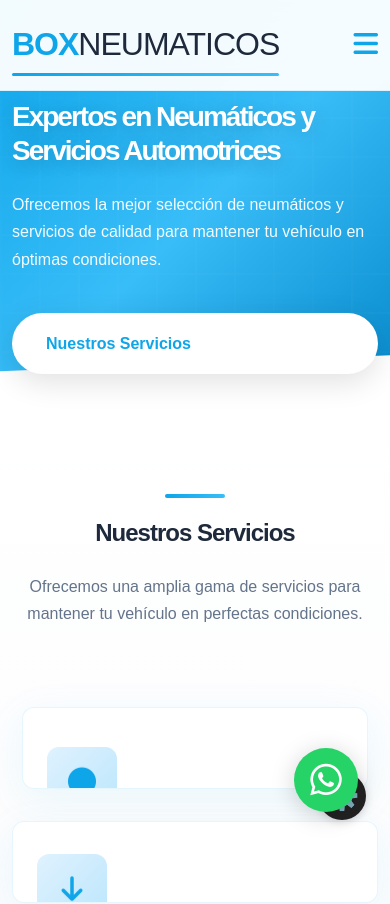
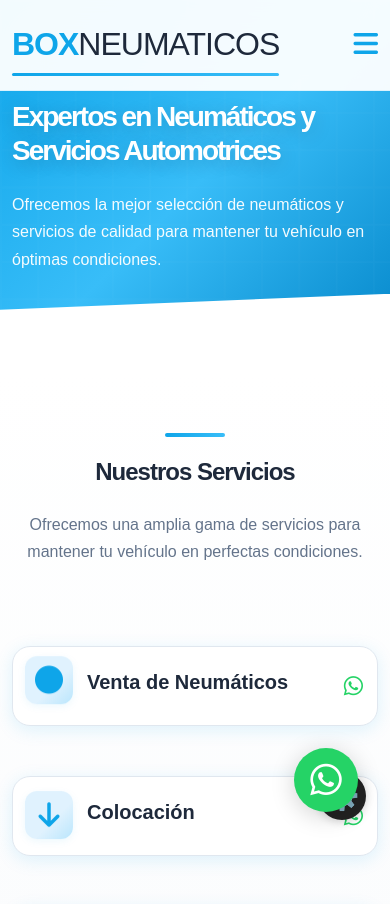
Before and after one commit to benjaluduena/box-catalogo, a Next.js app: page / in a window 390 px wide. Shown: the top 904 px of the page. Built offline with nearby package versions, Linux system fonts and the light colour scheme.

Commit message:
Cambios en version celular

```diff
--- a/src/app/globals.css
+++ b/src/app/globals.css
@@ -1459,41 +1459,46 @@ html {
 }
 
 @media (max-width: 600px) {
-    .catalogo-grid {
-        grid-template-columns: 1fr;
-        gap: 16px;
-        padding: 0 0 24px 0;
-    }
-    .neumatico-card {
-        max-width: 98vw;
-        min-width: 0;
-        border-radius: 16px;
-        padding: 14px 10px 14px 6px;
-        min-height: 110px;
-        box-shadow: 0 2px 10px rgba(14, 165, 233, 0.10);
-        margin: 0 auto;
-        flex-direction: row;
-        align-items: center;
-    }
-    .neumatico-card img {
-        height: 70px !important;
-        min-width: 54px;
-        margin-left: -10px;
-        margin-right: 8px;
-    }
-    .neumatico-card .btn {
-        min-width: 28px;
-        min-height: 28px;
-        width: 28px;
-        height: 28px;
-        font-size: 14px;
-        margin-left: 6px;
-        padding: 4px;
-    }
-    .neumatico-card div[style] {
-        margin-left: 6px !important;
-        gap: 1px !important;
-    }
+  .service-card {
+    min-height: 80px;
+    height: 80px;
+    width: 100% !important;
+    max-width: 340px;
+    margin-left: auto;
+    margin-right: auto;
+    display: flex;
+    align-items: center;
+    justify-content: flex-start;
+    gap: 14px;
+    padding: 0 14px 0 12px;
+    margin-bottom: 18px !important;
+    border-radius: 18px;
+    box-shadow: 0 4px 18px rgba(14, 165, 233, 0.13);
+    border: 1.5px solid #e0e7ef;
+    background: #fff;
+    position: relative;
+  }
+  .service-icon {
+    width: 48px;
+    height: 48px;
+    border-radius: 12px;
+    background: linear-gradient(135deg, #e0f2fe 60%, #bae6fd 100%);
+    display: flex;
+    align-items: center;
+    justify-content: center;
+    margin: 0;
+    box-shadow: 0 2px 8px rgba(14,165,233,0.08);
+    flex-shrink: 0;
+    animation: float 10s ease-in-out infinite;
+  }
+  .hide-mobile {
+    display: none !important;
+  }
+}
+
+@keyframes float {
+  0%, 100% { transform: translateY(0px); }
+  50% { transform: translateY(-8px); }
 }
 
 /* Grilla horizontal para escritorio del catálogo de neumáticos */
--- a/src/components/Brands.jsx
+++ b/src/components/Brands.jsx
@@ -1,6 +1,6 @@
 function Brands() {
   return (
-    <section id="productos" className="brands">
+    <section id="marcas" className="brands">
       <div className="container">
         <div className="section-header">
           <h2>Marcas que Ofrecemos</h2>
--- a/src/components/Header.jsx
+++ b/src/components/Header.jsx
@@ -37,7 +37,7 @@ const Header = () => {
             <ul>
               <li><Link href="/#inicio" scroll={true}>Inicio</Link></li>
               <li><Link href="/#servicios" scroll={true}>Servicios</Link></li>
-              <li><Link href="/#productos" scroll={true}>Productos</Link></li>
+              <li><Link href="/#marcas" scroll={true}>Marcas</Link></li>
               <li><Link href="/#nosotros" scroll={true}>Nosotros</Link></li>
               <li><Link href="/#contacto" scroll={true}>Ubicación</Link></li>
             </ul>
@@ -61,7 +61,7 @@ const Header = () => {
         <ul>
           <li><Link href="/#inicio" scroll={true} onClick={closeMobileMenu}>Inicio</Link></li>
           <li><Link href="/#servicios" scroll={true} onClick={closeMobileMenu}>Servicios</Link></li>
-          <li><Link href="/#productos" scroll={true} onClick={closeMobileMenu}>Productos</Link></li>
+          <li><Link href="/#marcas" scroll={true} onClick={closeMobileMenu}>Marcas</Link></li>
           <li><Link href="/#nosotros" scroll={true} onClick={closeMobileMenu}>Nosotros</Link></li>
           <li><Link href="/#contacto" scroll={true} onClick={closeMobileMenu}>Ubicación</Link></li>
         </ul>
--- a/src/components/Hero.jsx
+++ b/src/components/Hero.jsx
@@ -7,7 +7,7 @@ function Hero() {
           <p>
             Ofrecemos la mejor selección de neumáticos y servicios de calidad para mantener tu vehículo en óptimas condiciones.
           </p>
-          <div className="hero-buttons">
+          <div className="hero-buttons hide-mobile">
             <a href="#servicios" className="btn btn-primary">
               Nuestros Servicios
             </a>
--- a/src/components/Services.jsx
+++ b/src/components/Services.jsx
@@ -1,4 +1,20 @@
+"use client";
+
+import { useEffect, useState } from "react";
+
+function useIsMobile(breakpoint = 600) {
+  const [isMobile, setIsMobile] = useState(false);
+  useEffect(() => {
+    const checkMobile = () => setIsMobile(window.innerWidth <= breakpoint);
+    checkMobile();
+    window.addEventListener("resize", checkMobile);
+    return () => window.removeEventListener("resize", checkMobile);
+  }, [breakpoint]);
+  return isMobile;
+}
+
 function Services() {
+  const isMobile = useIsMobile();
   return (
     <section id="servicios" className="services">
       <div className="container">
@@ -15,7 +31,20 @@ function Services() {
                 <i className="fas fa-circle"></i>
               </div>
               <h3>Venta de Neumáticos</h3>
-              <p>Para autos, camionetas, camiones y el agro.</p>
+              {!isMobile && <p>Para autos, camionetas, camiones y el agro.</p>}
+              {isMobile ? (
+                <a
+                  href="https://wa.me/543573403958?text=Hola%2C%20quisiera%20pedir%20un%20presupuesto%20por%20Venta%20de%20Neum%C3%A1ticos"
+                  target="_blank"
+                  rel="noopener noreferrer"
+                  style={{
+                    display: 'flex', alignItems: 'center', justifyContent: 'flex-end', width: 32, height: 32, marginLeft: 'auto', color: '#25d366', fontSize: 22, background: 'none', border: 'none', boxShadow: 'none', padding: 0
+                  }}
+                  aria-label="WhatsApp"
+                >
+                  <i className="fab fa-whatsapp"></i>
+                </a>
+              ) : (
                 <a
                   href="https://wa.me/543573403958?text=Hola%2C%20quisiera%20pedir%20un%20presupuesto%20por%20Venta%20de%20Neum%C3%A1ticos"
                   target="_blank"
@@ -24,15 +53,31 @@ function Services() {
                 >
                   Presupuesto
                 </a>
+              )}
             </div>
             <div className="service-card">
               <div className="service-icon">
                 <i className="fas fa-arrow-down"></i>
               </div>
               <h3>Colocación</h3>
+              {!isMobile && (
                 <p>
                   Instalación profesional de neumáticos para garantizar seguridad y rendimiento óptimo en tu vehículo.
                 </p>
+              )}
+              {isMobile ? (
+                <a
+                  href="https://wa.me/543573403958?text=Hola%2C%20quisiera%20pedir%20un%20presupuesto%20por%20Colocaci%C3%B3n%20de%20neum%C3%A1ticos"
+                  target="_blank"
+                  rel="noopener noreferrer"
+                  style={{
+                    display: 'flex', alignItems: 'center', justifyContent: 'flex-end', width: 32, height: 32, marginLeft: 'auto', color: '#25d366', fontSize: 22, background: 'none', border: 'none', boxShadow: 'none', padding: 0
+                  }}
+                  aria-label="WhatsApp"
+                >
+                  <i className="fab fa-whatsapp"></i>
+                </a>
+              ) : (
                 <a
                   href="https://wa.me/543573403958?text=Hola%2C%20quisiera%20pedir%20un%20presupuesto%20por%20Colocaci%C3%B3n%20de%20neum%C3%A1ticos"
                   target="_blank"
@@ -41,15 +86,31 @@ function Services() {
                 >
                   Presupuesto
                 </a>
+              )}
             </div>
             <div className="service-card">
               <div className="service-icon">
                 <i className="fas fa-sync-alt"></i>
               </div>
               <h3>Rotación</h3>
+              {!isMobile && (
                 <p>
                   Rotamos tus neumáticos para asegurar un desgaste uniforme y prolongar su vida útil.
                 </p>
+              )}
+              {isMobile ? (
+                <a
+                  href="https://wa.me/543573403958?text=Hola%2C%20quisiera%20pedir%20un%20presupuesto%20por%20Rotaci%C3%B3n%20de%20neum%C3%A1ticos"
+                  target="_blank"
+                  rel="noopener noreferrer"
+                  style={{
+                    display: 'flex', alignItems: 'center', justifyContent: 'flex-end', width: 32, height: 32, marginLeft: 'auto', color: '#25d366', fontSize: 22, background: 'none', border: 'none', boxShadow: 'none', padding: 0
+                  }}
+                  aria-label="WhatsApp"
+                >
+                  <i className="fab fa-whatsapp"></i>
+                </a>
+              ) : (
                 <a
                   href="https://wa.me/543573403958?text=Hola%2C%20quisiera%20pedir%20un%20presupuesto%20por%20Rotaci%C3%B3n%20de%20neum%C3%A1ticos"
                   target="_blank"
@@ -58,6 +119,7 @@ function Services() {
                 >
                   Presupuesto
                 </a>
+              )}
             </div>
           </div>
           <div className="services-row">
@@ -66,9 +128,24 @@ function Services() {
                 <i className="fas fa-balance-scale"></i>
               </div>
               <h3>Balanceo</h3>
+              {!isMobile && (
                 <p>
                   Balanceo preciso de neumáticos para una conducción suave y sin vibraciones.
                 </p>
+              )}
+              {isMobile ? (
+                <a
+                  href="https://wa.me/543573403958?text=Hola%2C%20quisiera%20pedir%20un%20presupuesto%20por%20Balanceo%20de%20neum%C3%A1ticos"
+                  target="_blank"
+                  rel="noopener noreferrer"
+                  style={{
+                    display: 'flex', alignItems: 'center', justifyContent: 'flex-end', width: 32, height: 32, marginLeft: 'auto', color: '#25d366', fontSize: 22, background: 'none', border: 'none', boxShadow: 'none', padding: 0
+                  }}
+                  aria-label="WhatsApp"
+                >
+                  <i className="fab fa-whatsapp"></i>
+                </a>
+              ) : (
                 <a
                   href="https://wa.me/543573403958?text=Hola%2C%20quisiera%20pedir%20un%20presupuesto%20por%20Balanceo%20de%20neum%C3%A1ticos"
                   target="_blank"
@@ -77,15 +154,31 @@ function Services() {
                 >
                   Presupuesto
                 </a>
+              )}
             </div>
             <div className="service-card">
               <div className="service-icon">
                 <i className="fas fa-tools"></i>
               </div>
               <h3>Servicio de Gomería</h3>
+              {!isMobile && (
                 <p>
                   Atención integral para todo tipo de vehículos. Reparaciones, parches y más.
                 </p>
+              )}
+              {isMobile ? (
+                <a
+                  href="https://wa.me/543573403958?text=Hola%2C%20quisiera%20pedir%20un%20presupuesto%20por%20Servicio%20de%20Gomer%C3%ADa"
+                  target="_blank"
+                  rel="noopener noreferrer"
+                  style={{
+                    display: 'flex', alignItems: 'center', justifyContent: 'flex-end', width: 32, height: 32, marginLeft: 'auto', color: '#25d366', fontSize: 22, background: 'none', border: 'none', boxShadow: 'none', padding: 0
+                  }}
+                  aria-label="WhatsApp"
+                >
+                  <i className="fab fa-whatsapp"></i>
+                </a>
+              ) : (
                 <a
                   href="https://wa.me/543573403958?text=Hola%2C%20quisiera%20pedir%20un%20presupuesto%20por%20Servicio%20de%20Gomer%C3%ADa"
                   target="_blank"
@@ -94,6 +187,7 @@ function Services() {
                 >
                   Presupuesto
                 </a>
+              )}
             </div>
           </div>
         </div>
```
Lines whose indentation alone changed are shown as unchanged.
